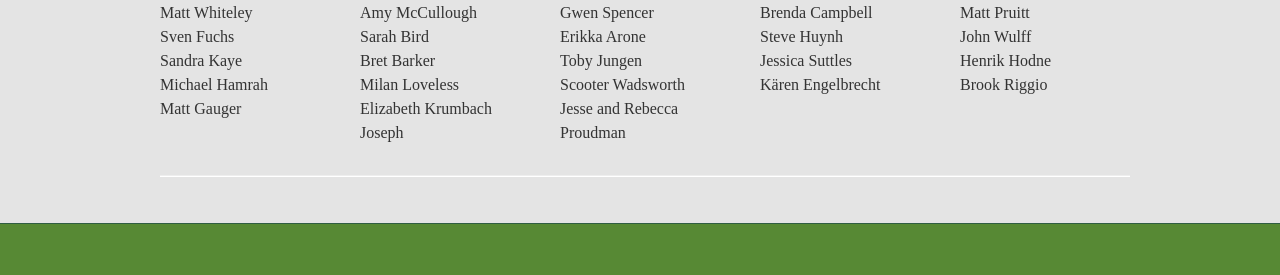
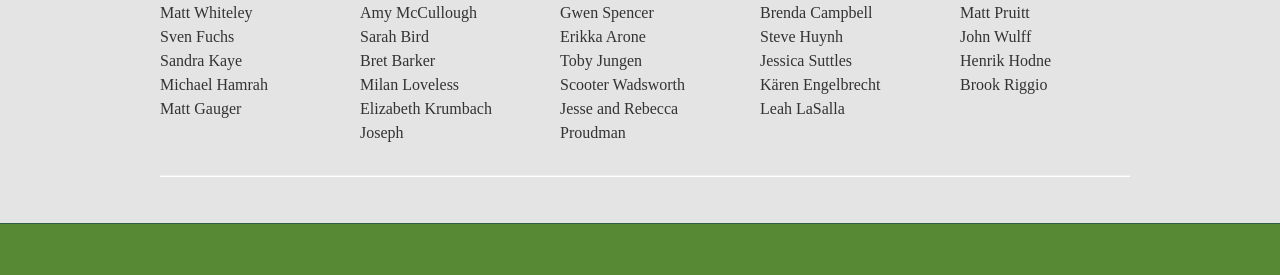
Before and after one commit to Ada-Developers-Academy/adadevelopersacademy.org, a Jekyll site: the page built from community/index.html, in a window 1280 px wide and 900 px high, scrolled down 1938 px. Shown: the part 160-435 px from the top of the window. Built offline with Jekyll 4.4.1, drawn with Linux system fonts in a browser that asks for light colours; nearby versions of some CDN libraries.

Commit message:
Add donor.

```diff
--- a/community/index.html
+++ b/community/index.html
@@ -179,6 +179,7 @@ sitemap:
         <div class="span2"> Matt Gauger                 </div>
         <div class="span2"> Elizabeth Krumbach Joseph   </div>
         <div class="span2"> Jesse and Rebecca Proudman  </div>
+        <div class="span2"> Leah LaSalla                </div>
         <div class="span10"><hr/></div>
       </div>
     </div>
```
